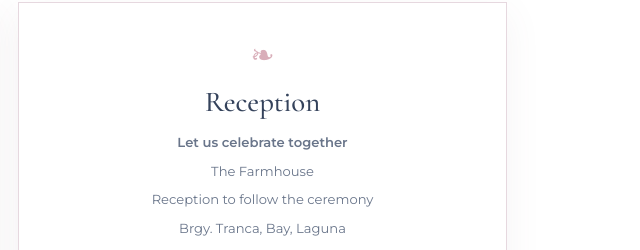
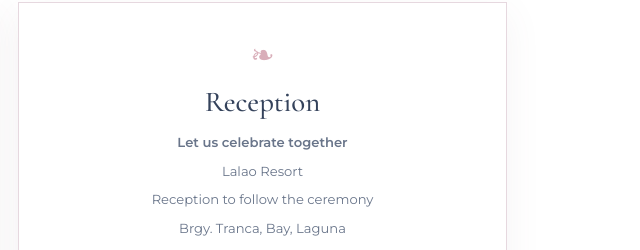
Before and after one commit to neil23-lab/stanley-denice, a plain HTML site: page index.html in a window 1280 px wide. Shown: the part 1715-1965 px from the top of the page, 633-1273 px from the left. Drawn offline with nearby package versions, Linux system fonts and the light colour scheme.

Commit message:
lalao resort

```diff
--- a/index.html
+++ b/index.html
@@ -715,7 +715,7 @@
               <strong>Let us celebrate together</strong>
             </p>
 
-            <p>The Farmhouse</p>
+            <p>Lalao Resort</p>
 
             <p>Reception to follow the ceremony</p>
 
```
